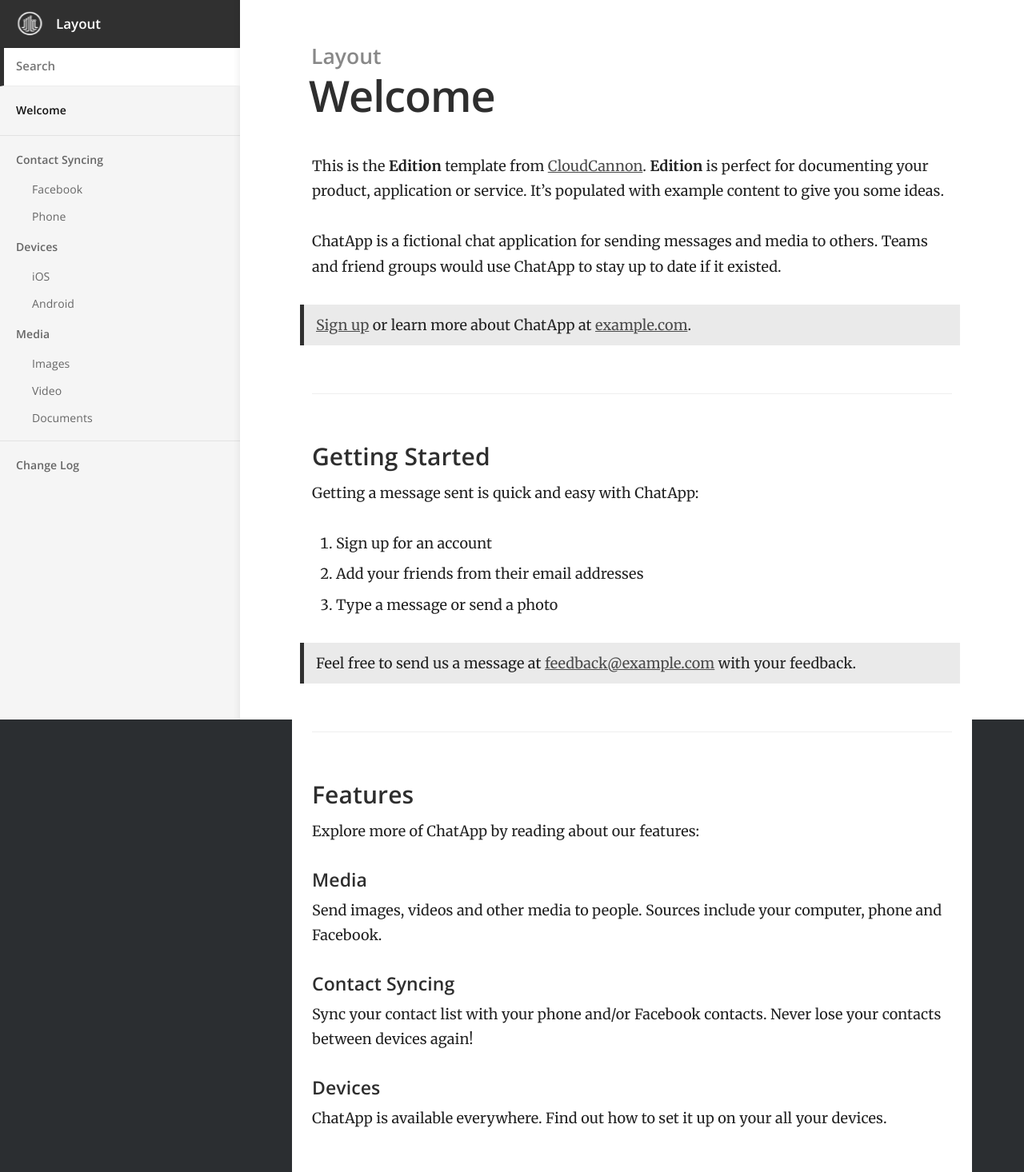
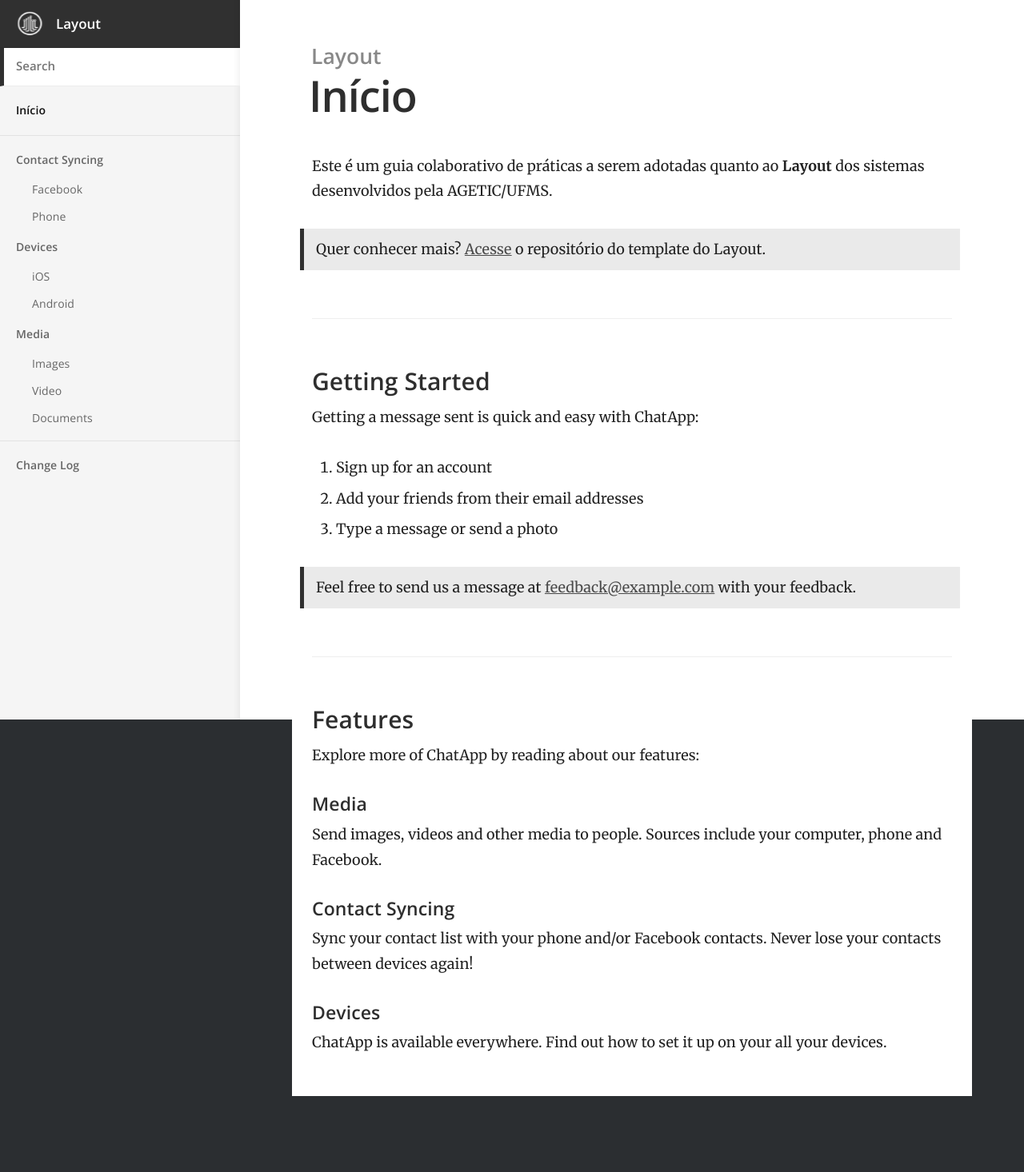
Before and after one commit to IngridFC/layout.agetic.ufms, a Jekyll site: the page built from index.md, in a window 1280 px wide. Shown: the whole page at 80% size. Built offline with Jekyll 4.4.1, drawn with Linux system fonts in a browser that asks for light colours; after the commit the page ends 1371 px from its top, so only the background shows below that.

Commit message:
Atualização do texto da página principal.

```diff
--- a/index.md
+++ b/index.md
@@ -1,15 +1,11 @@
 ---
-title: Welcome
+title: Início
 ---
 
-This is the **Edition** template from [CloudCannon](http://cloudcannon.com/).
-**Edition** is perfect for documenting your product, application or service.
-It's populated with example content to give you some ideas.
+Este é um guia colaborativo de práticas a serem adotadas quanto ao **Layout** dos sistemas desenvolvidos pela AGETIC/UFMS.
 
-ChatApp is a fictional chat application for sending messages and media to others.
-Teams and friend groups would use ChatApp to stay up to date if it existed.
 
-> [Sign up](http://example.com/signup) or learn more about ChatApp at [example.com](http://example.com/).
+> Quer conhecer mais? [Acesse](https://gitlab.ufms.br/ingrid.curimbaba/layout) o repositório do template do Layout.
 
 ### Getting Started
 
```
